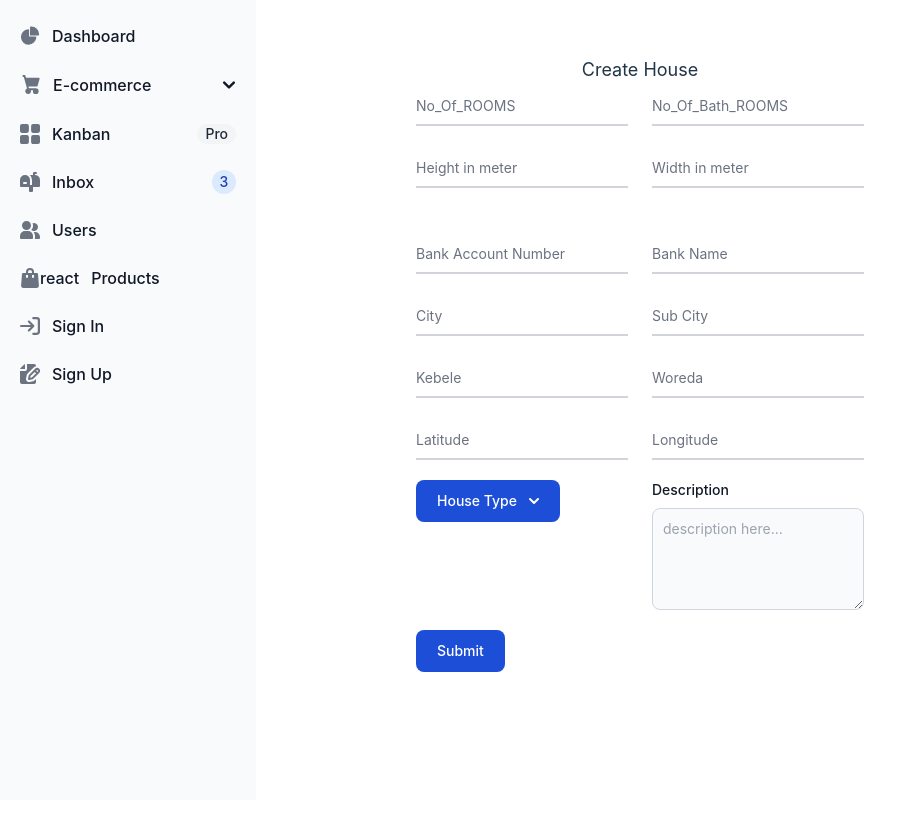
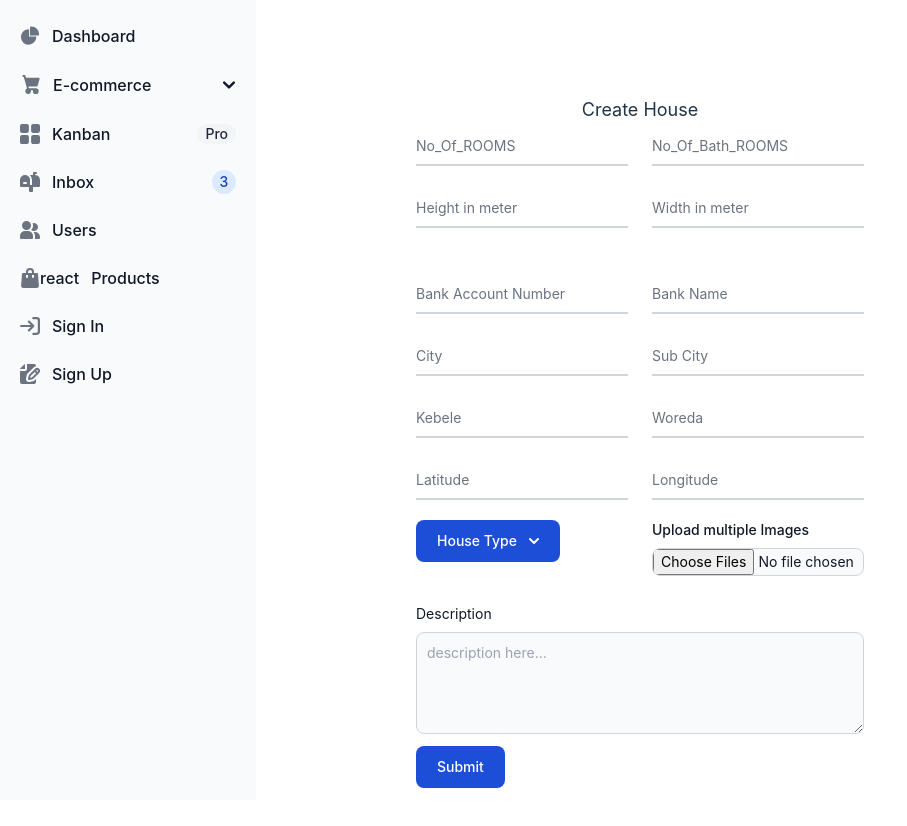
Before and after one commit to adnan4k/RMS, a React (Vite) app in the folder frontend/: page /create-house in a window 1280 px wide. Shown: the top 826 px of the page, without its empty margins (0-907 px from the left). Built offline with nearby package versions, Linux system fonts and the light colour scheme.

Commit message:
something remained

```diff
--- a/frontend/src/api/House.jsx
+++ b/frontend/src/api/House.jsx
@@ -1,10 +1,12 @@
 import axios from "axios"
-export const createHouse = async (userData) => {
-  axios.post('https://jsonplaceholder.typicode.com/user', userData)
+export const createHouse = async (formData) => {
+  axios.post('http://localhost:4001/house/create', formData)
     .then((response) => {
+      console.log(response,'response')
       return response;
     })
     .catch((error) => {
+      console.log(error,'error')
       return error;
     })
 };
--- a/frontend/src/owner/CreateHouse.jsx
+++ b/frontend/src/owner/CreateHouse.jsx
@@ -6,6 +6,8 @@
 function CreateHouse() {
     const [dropdownVisible, setDropdownVisible] = useState(false);
     const [selectedOption, setSelectedOption] = useState('')
+    const [images, setImages] = useState([]);
+
 
     const toggleDropdown = () => {
         setDropdownVisible(!dropdownVisible);
@@ -57,20 +59,24 @@
             [e.target.name]: e.target.value
         });
     };
-
+    const handleFileChange = (e) => {
+        setImages(e.target.files);
+        console.log(e.target.files,'files')
+    };
     const handleSubmit = (e) => {
         e.preventDefault();
 
         // Combine houseData, addressData, and bankData into one object
         const formData = {
             house: houseData,
-            houseType:selectedOption,
+            houseType: selectedOption,
             address: addressData,
-            bank: bankData
+            bank: bankData,
+            images:images
         };
 
         // Send formData to the server or perform other actions
-          createHouse(formData)
+        createHouse(formData)
 
 
     };
@@ -78,7 +84,7 @@
 
     return (
         <Sidebar>
-            <div classNameName='bg-red-500 ' >
+            <div className='flex my-10' >
                 <form className="max-w-md mx-auto mt-14" onSubmit={handleSubmit}>
                     <h2 className='text-lg text-center'>Create House</h2>
                     <div className="grid md:grid-cols-2 md:gap-6">
@@ -169,15 +175,18 @@
                             </div>
 
                         </div>
+
+
                         <div className="relative z-0 w-full mb-5 group">
 
-                            <label for="message" class="block mb-2 text-sm font-medium text-gray-900 dark:text-white">Description</label>
-                            <textarea onChange={handleHouseChange} id="message" rows="4" class="block p-2.5 w-full text-sm text-gray-900 bg-gray-50 rounded-lg border border-gray-300 focus:ring-blue-500 focus:border-blue-500 dark:bg-gray-700 dark:border-gray-600 dark:placeholder-gray-400 dark:text-white dark:focus:ring-blue-500 dark:focus:border-blue-500" placeholder="description here..."></textarea>
+                            <label class="block mb-2 text-sm font-medium text-gray-900 dark:text-white" for="images">Upload multiple Images</label>
+                            <input onChange={handleFileChange} class="block w-full text-sm text-gray-900 border border-gray-300 rounded-lg cursor-pointer bg-gray-50 dark:text-gray-400 focus:outline-none dark:bg-gray-700 dark:border-gray-600 dark:placeholder-gray-400" id="images" type="file" multiple />
 
                         </div>
                     </div>
+                    <label for="description" class="block mb-2 mt-2 text-sm font-[16px] text-gray-900 dark:text-white">Description</label>
 
-
+                    <textarea onChange={handleHouseChange} id="message" rows="4" class="block p-2.5 w-full mb-3 text-sm text-gray-900 bg-gray-50 rounded-lg border border-gray-300 focus:ring-blue-500 focus:border-blue-500 dark:bg-gray-700 dark:border-gray-600 dark:placeholder-gray-400 dark:text-white dark:focus:ring-blue-500 dark:focus:border-blue-500" placeholder="description here..."></textarea>
                     <button type="submit" className="text-white bg-blue-700 hover:bg-blue-800 focus:ring-4 focus:outline-none focus:ring-blue-300 font-medium rounded-lg text-sm w-full sm:w-auto px-5 py-2.5 text-center dark:bg-blue-600 dark:hover:bg-blue-700 dark:focus:ring-blue-800">Submit</button>
                 </form>
 
```
